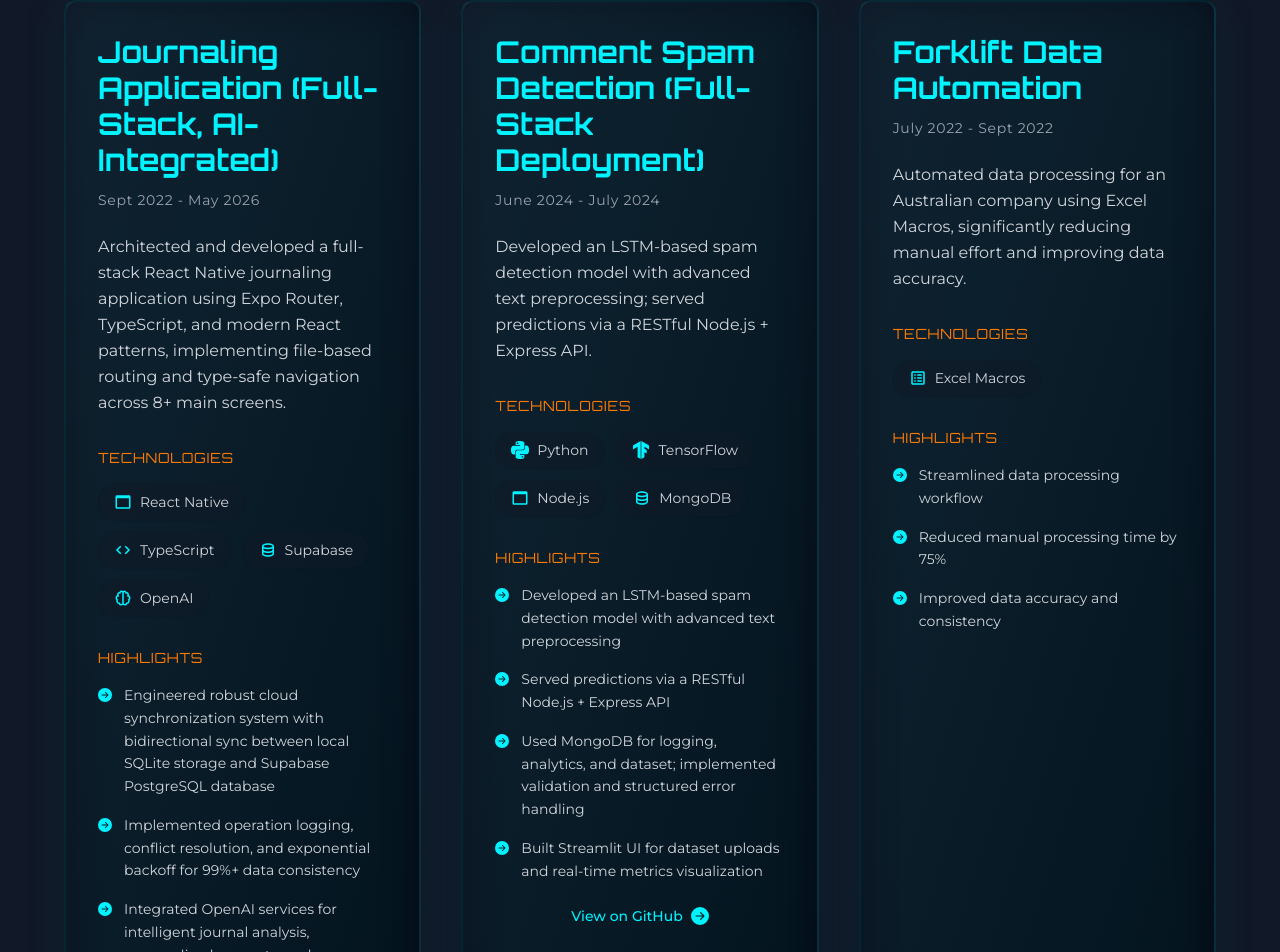
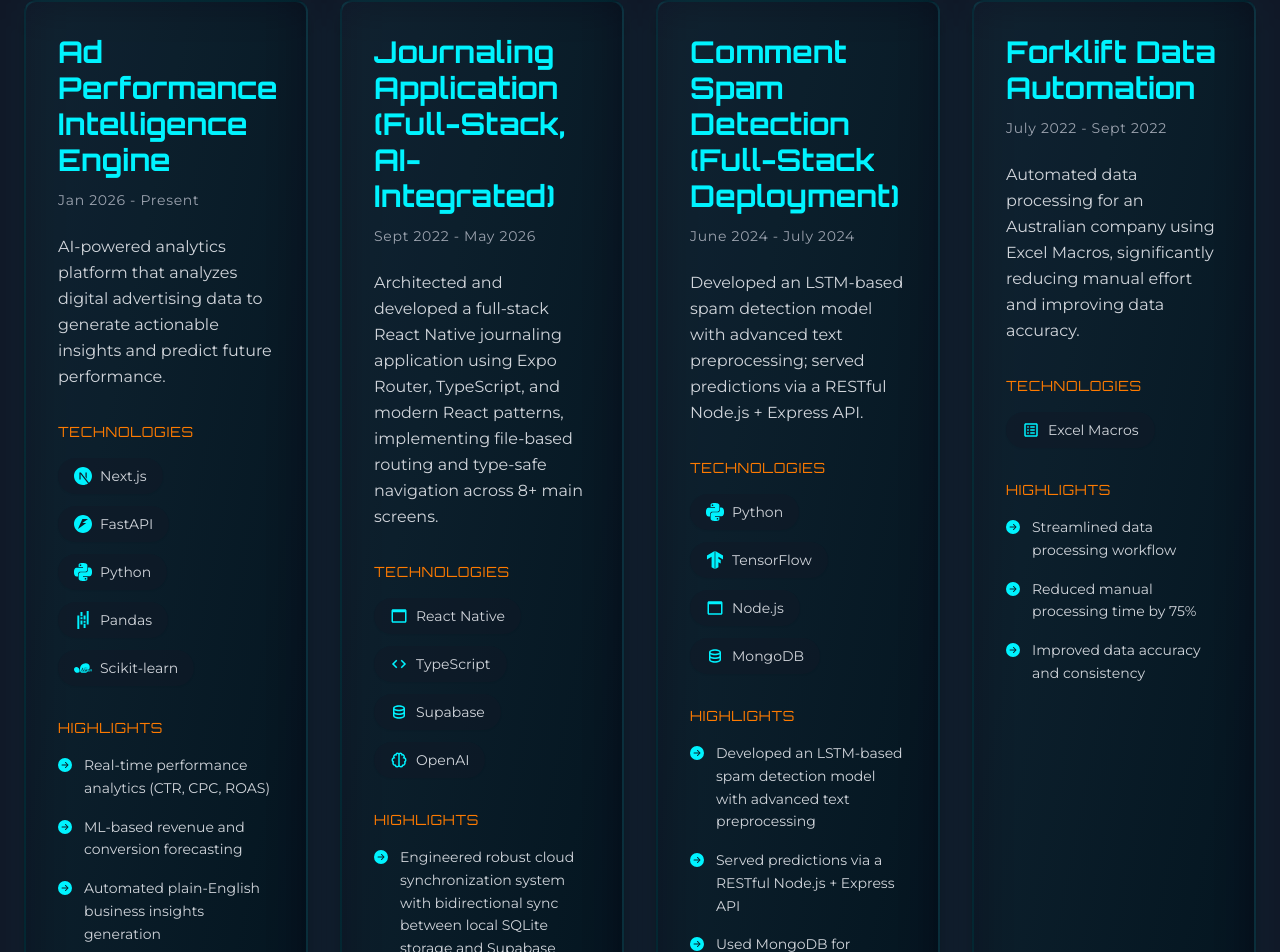
Before and after one commit to azizz7/portfolio_, a React (Create React App) app: page /#/projects in a window 1280 px wide. Shown: the part 254-1206 px from the top of the page. Built offline with nearby package versions, Linux system fonts and the light colour scheme.

Commit message:
Update portfolio with Ad Engine project, Resume details, and layout improvements

```diff
--- a/src/components/About.js
+++ b/src/components/About.js
@@ -74,9 +74,9 @@ const About = () => {
           >
             <p className="text-lg md:text-xl font-montserrat leading-relaxed text-gray-300">
               I'm <span className="text-neon-blue font-semibold">Aziz Barwaniwala</span>,
-              a 21-year-old Data Science Engineering student at
-              <span className="text-neon-orange font-semibold"> Manipal University Jaipur</span>,
-              passionate about AI, Data Science, and building impactful solutions that drive innovation and positive change.
+              a motivated and results-driven IT professional with hands-on experience from three internships, specializing in
+              <span className="text-neon-orange font-semibold"> Artificial Intelligence (AI) and Machine Learning (ML)</span>.
+              I have demonstrated proficiency in deploying and integrating AI solutions into live projects and contributing to strategic research.
             </p>
           </motion.div>
 
@@ -125,6 +125,21 @@ const About = () => {
                   </p>
                   <p className="text-gray-300 font-montserrat">
                     Sept 2022 - May 2026
+                  </p>
+                </motion.div>
+
+                <motion.div
+                  className="border-l-2 border-neon-blue pl-4"
+                  whileHover={{ borderColor: 'rgb(255, 123, 0)' }}
+                >
+                  <h4 className="text-xl font-semibold text-white">
+                    (10+2, CBSE Board) PCM with Computer Science
+                  </h4>
+                  <p className="text-neon-blue font-montserrat mt-1 transition-colors duration-300">
+                    The Shishukunj International School
+                  </p>
+                  <p className="text-gray-300 font-montserrat">
+                    Completed in 2022 | Percentage: 75%
                   </p>
                 </motion.div>
               </div>
--- a/src/components/Projects.js
+++ b/src/components/Projects.js
@@ -1,7 +1,7 @@
 import React from 'react';
 import { motion } from 'framer-motion';
 import {
-  SiPython, SiTensorflow, SiPandas
+  SiPython, SiTensorflow, SiPandas, SiScikitlearn, SiNextdotjs, SiFastapi
 } from 'react-icons/si';
 import { BiData, BiBarChartAlt2, BiWindow, BiSpreadsheet, BiCode, BiBrain } from 'react-icons/bi';
 import { BsArrowRightCircleFill } from 'react-icons/bs';
@@ -44,6 +44,25 @@ const projectVariants = {
 
 const Projects = () => {
   const projects = [
+    {
+      title: 'Ad Performance Intelligence Engine',
+      duration: 'Jan 2026 - Present',
+      description: 'AI-powered analytics platform that analyzes digital advertising data to generate actionable insights and predict future performance.',
+      technologies: [
+        { name: 'Next.js', icon: SiNextdotjs },
+        { name: 'FastAPI', icon: SiFastapi },
+        { name: 'Python', icon: SiPython },
+        { name: 'Pandas', icon: SiPandas },
+        { name: 'Scikit-learn', icon: SiScikitlearn }
+      ],
+      highlights: [
+        'Real-time performance analytics (CTR, CPC, ROAS)',
+        'ML-based revenue and conversion forecasting',
+        'Automated plain-English business insights generation',
+        'Built with FastAPI backend and Next.js frontend'
+      ],
+      githubLink: 'https://github.com/azizz7/ad-engine'
+    },
     {
       title: 'Journaling Application (Full-Stack, AI-Integrated)',
       duration: 'Sept 2022 - May 2026',
@@ -99,7 +118,7 @@ const Projects = () => {
   return (
     <section className="min-h-screen bg-dark-bg text-white py-24 px-4 md:px-6" id="projects">
       <motion.div
-        className="max-w-6xl mx-auto"
+        className="max-w-7xl mx-auto"
         initial="hidden"
         whileInView="visible"
         viewport={{ once: true, amount: 0.2 }}
@@ -117,7 +136,7 @@ const Projects = () => {
         </motion.div>
 
         {/* Projects Grid */}
-        <div className="grid grid-cols-1 md:grid-cols-2 lg:grid-cols-3 gap-8 lg:gap-10">
+        <div className="grid grid-cols-1 md:grid-cols-2 lg:grid-cols-4 gap-6 lg:gap-8">
           {projects.map((project, index) => (
             <motion.div
               key={project.title}
--- a/src/components/Skills.js
+++ b/src/components/Skills.js
@@ -71,7 +71,7 @@ const Skills = () => {
     // Databases
     { name: 'MongoDB', icon: SiMongodb, category: 'Databases' },
     { name: 'PostgreSQL (Supabase)', icon: BiData, category: 'Databases' },
-    { name: 'SQLite', icon: BiData, category: 'Databases' },
+
     { name: 'MySQL', icon: BiData, category: 'Databases' },
 
     // AI & DS
@@ -124,7 +124,7 @@ const Skills = () => {
             animate={{ opacity: 1 }}
             transition={{ duration: 1 }}
           >
-            Targeting a dynamic tech career by mastering impactful skills and building real-world experience through projects and internships in 2025.
+            Targeting a dynamic tech career by mastering impactful skills and building real-world experience through projects and internships in 2026.
           </motion.p>
           <div className="w-20 h-1 bg-neon-orange mx-auto rounded-full"></div>
         </motion.div>
@@ -176,7 +176,7 @@ const Skills = () => {
           className="mt-16 bg-dark-surface p-6 rounded-lg border-2 border-neon-orange backdrop-blur-sm"
           variants={skillVariants}
         >
-          <h3 className="text-2xl font-orbitron mb-4 text-neon-blue">2025 Goals</h3>
+          <h3 className="text-2xl font-orbitron mb-4 text-neon-blue">2026 Goals</h3>
           <p className="text-gray-300 font-montserrat">
             Aiming to secure an AI Engineering role by mastering these technologies
             and building practical experience through projects and internships.
```
